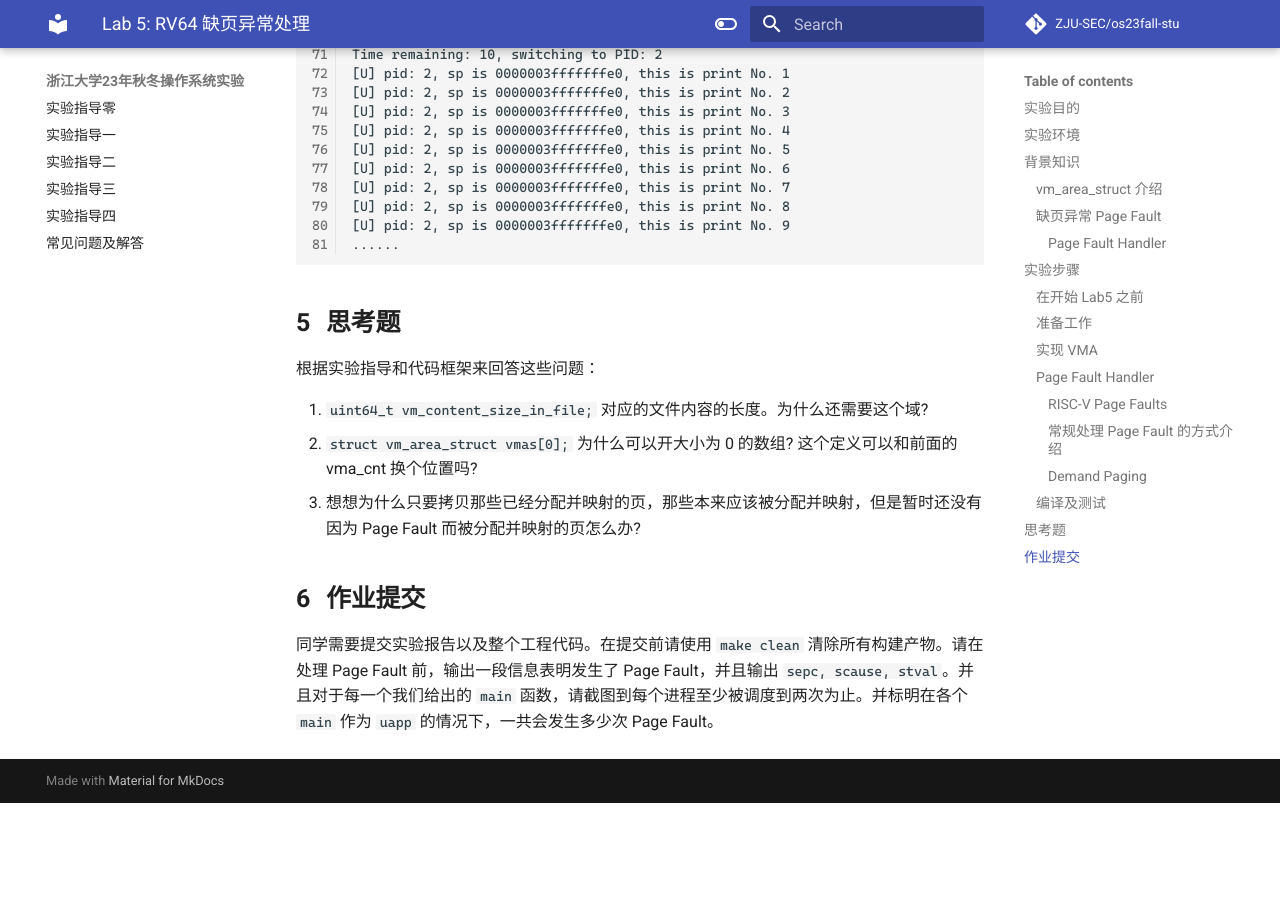
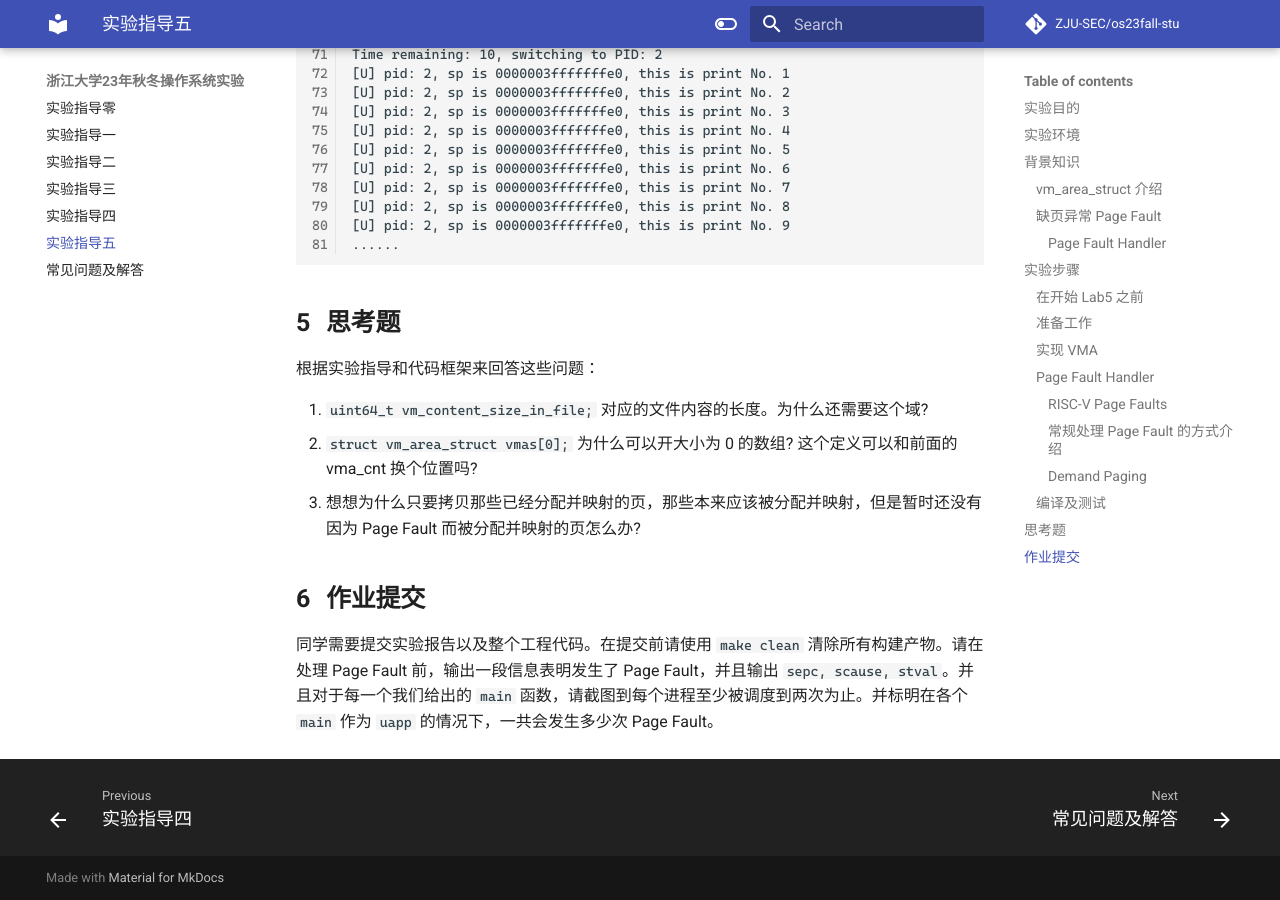
Before and after one commit to NoyException/zju_os_lab, an MkDocs documentation site: the page built from docs/lab5.md, in a window 1280 px wide and 900 px high, scrolled down 10680 px. Built offline with MkDocs 1.6.1 and Material for MkDocs 9.7.7, drawn with Linux system fonts in a browser that asks for light colours; some web fonts are replaced; comment, search, counter and statistics services are not loaded; before the commit the page ends 11483 px from its top, so only the background shows below that; part of the change alters nothing that is shown.

Commit message:
chore: enable lab5.md in mkdocs.yml

```diff
--- a/mkdocs.yml
+++ b/mkdocs.yml
@@ -29,7 +29,7 @@ nav:
   - 实验指导二: lab2.md
   - 实验指导三: lab3.md
   - 实验指导四: lab4.md
-  # - 实验指导五: lab5.md
+  - 实验指导五: lab5.md
   # - 实验指导六: lab6.md
   # - 实验指导七: lab7.md
   - 常见问题及解答: faq.md
```
